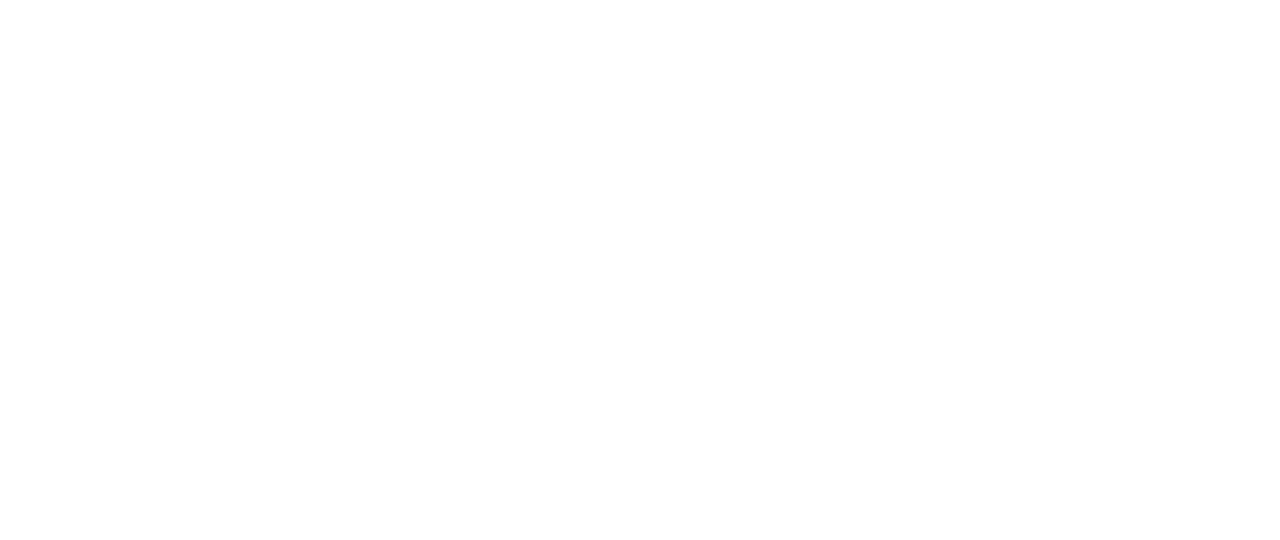
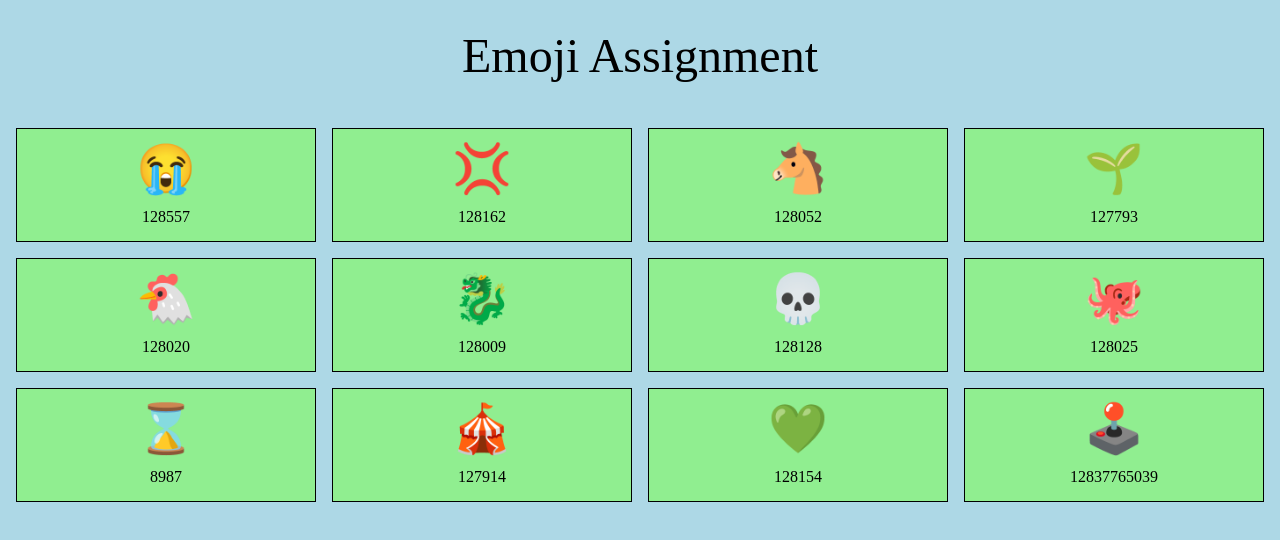
Before and after one commit to rice0069/mtm6302-emoji-rice0069, a plain HTML site: page index.html in a window 1280 px wide. Drawn offline with Linux system fonts and the light colour scheme.

Commit message:
Completes the Assignment

```diff
--- a/index.html
+++ b/index.html
@@ -5,11 +5,16 @@
     <meta name="viewport" content="width=device-width, initial-scale=1.0">
     <title>Emoji Assignment | MTM6302</title>
 
-    <link rel="stylesheet" href="">
+    <link rel="stylesheet" href="style.css">
 </head>
 <body>
 
+    <h1 class="title">Emoji Assignment</h1>
 
-    <script href="script.js"></script>
+    <section id="grid" class="grid-container">
+
+    </section>
+
+    <script src="script.js"></script>
 </body>
 </html>
--- a/script.js
+++ b/script.js
@@ -0,0 +1,38 @@
+
+// Creates Array that stores all the emoji HTML codes
+const emojiList = [
+    "&#128557;",
+    "&#128162;",
+    "&#128052;",
+    "&#127793;",
+    "&#128020;",
+    "&#128009",
+    "&#128128;",
+    "&#128025;",
+    "&#8987;",
+    "&#127914;",
+    "&#128154;",
+    // For some reason the joystick emoji needs both of these HTML codes.
+    "&#128377;&#65039;"
+]
+   //
+function displayEmojis(emoji) {
+
+    // i starts at 0, and while i is less then 12, keeping going through every array item individually
+    for (let i = 0; i < 12; i++) {
+
+        // While looking up how to only display numbers in a string in order to display the emoji codes, I learned about this thing called "RegExp \D Metacharacter (/\D/g)", which finds all the non-digit characters in a string, and I used the replace method to replace all non-digit characters in the string with nothing, which results in only getting the actual numbers used in the Emoji codes in my array and deletes the '&#' from the beginning and the ';' from the end of the array items.
+        const emojiCode = emojiList[i].replace(/\D/g, '')
+
+      //Creates the divs inside the main section in the HTML with the id of 'grid' and fills them with the emojis and their codes.
+      document.getElementById('grid').innerHTML += `
+      <div class='cells'>
+        <p>${emojiList[i]}</p>
+        <br>
+        <code>${emojiCode}</code>
+      </div>`
+    }
+}
+
+
+displayEmojis();
--- a/style.css
+++ b/style.css
@@ -0,0 +1,99 @@
+/* http://meyerweb.com/eric/tools/css/reset/
+   v2.0 | 20110126
+   License: none (public domain)
+*/
+
+html, body, div, span, applet, object, iframe,
+h1, h2, h3, h4, h5, h6, p, blockquote, pre,
+a, abbr, acronym, address, big, cite, code,
+del, dfn, em, img, ins, kbd, q, s, samp,
+small, strike, strong, sub, sup, tt, var,
+b, u, i, center,
+dl, dt, dd, ol, ul, li,
+fieldset, form, label, legend,
+table, caption, tbody, tfoot, thead, tr, th, td,
+article, aside, canvas, details, embed,
+figure, figcaption, footer, header, hgroup,
+menu, nav, output, ruby, section, summary,
+time, mark, audio, video {
+	margin: 0;
+	padding: 0;
+	border: 0;
+	font-size: 100%;
+	font: inherit;
+	vertical-align: baseline;
+}
+/* HTML5 display-role reset for older browsers */
+article, aside, details, figcaption, figure,
+footer, header, hgroup, menu, nav, section {
+	display: block;
+}
+body {
+	line-height: 1;
+}
+ol, ul {
+	list-style: none;
+}
+blockquote, q {
+	quotes: none;
+}
+blockquote:before, blockquote:after,
+q:before, q:after {
+	content: '';
+	content: none;
+}
+table {
+	border-collapse: collapse;
+	border-spacing: 0;
+}
+
+/* END OF CSS RESET */
+
+:root {
+
+    /* Sizes */
+
+    --title-font-size: 3rem;
+
+    /* Colors  */
+
+    --main-bg-color: lightblue;
+    --cell-bg-color: lightgreen;
+}
+
+body {
+    background-color: var(--main-bg-color);
+}
+
+
+
+.title {
+    text-align: center;
+    margin: 2rem;
+    font-size: var(--title-font-size);
+}
+
+#grid {
+    display: grid;
+    margin: 0 auto;
+    padding: 1rem;
+    gap: 1rem;
+    grid-template-columns: repeat(2, 1fr);
+    text-align: center;
+}
+
+#grid p {
+    font-size: 3rem;
+}
+
+.cells {
+    border: black 1px solid;
+    padding: 1rem;
+    background-color: var(--cell-bg-color);
+}
+
+@media (min-width: 600px) {
+    #grid {
+        grid-template-columns: repeat(4, 1fr);
+    }
+}
```
